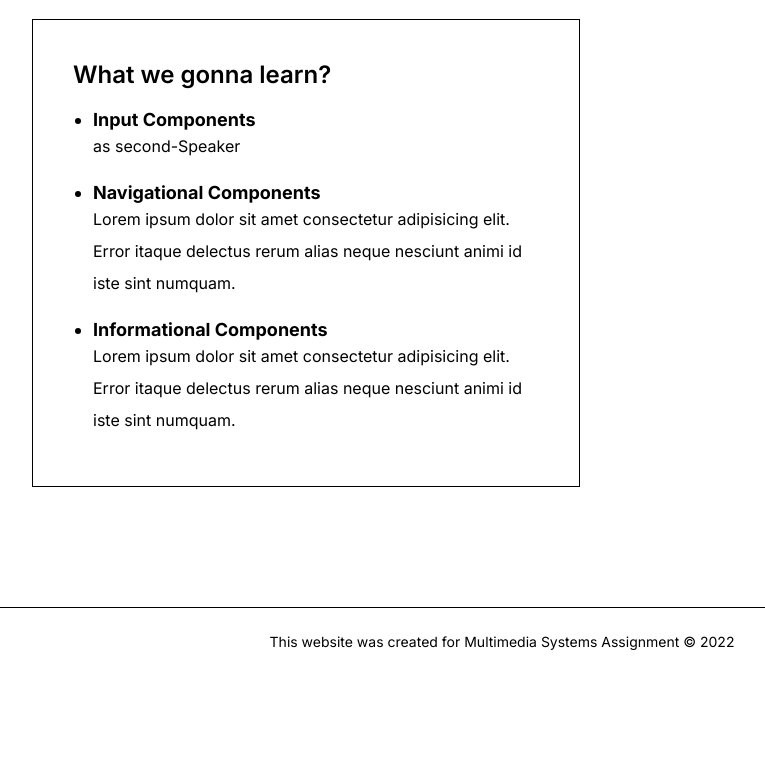
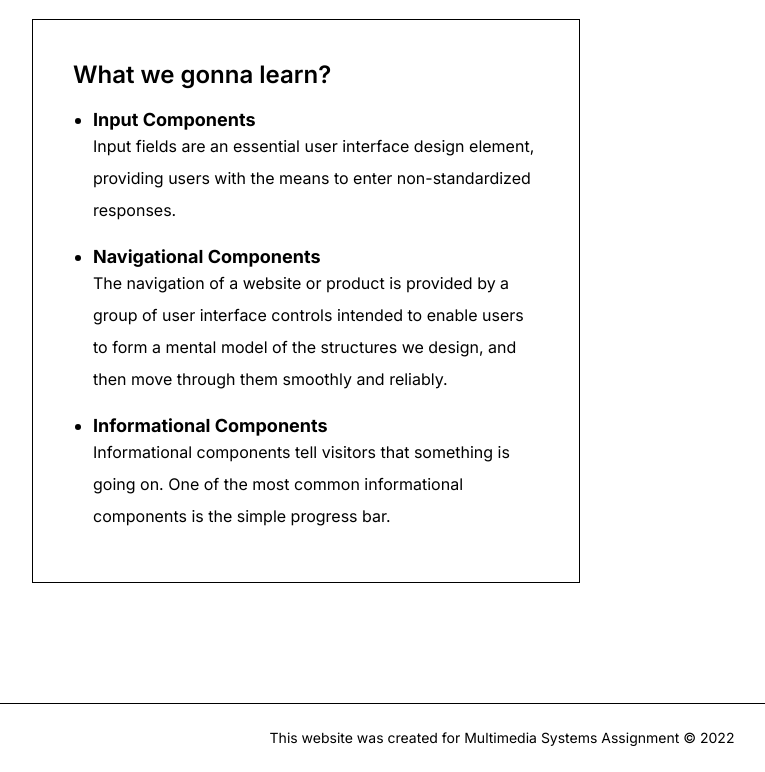
Before and after one commit to daryramadhan/UIUX-Learning-Platform, a plain HTML site: page index.html in a window 1280 px wide. Shown: the part 1617-2389 px from the top of the page, without its empty margins (138-903 px from the left). Before the commit the page ends 2293 px from the top, so only its background shows below. Drawn offline with Linux system fonts and the light colour scheme.

Commit message:
Update index.html

```diff
--- a/index.html
+++ b/index.html
@@ -63,11 +63,11 @@
 
           <ul>
             <li class="components">Input Components</li>
-            <p>as second-Speaker</p>
+            <p>Input fields are an essential user interface design element, providing users with the means to enter non-standardized responses.</p>
             <li class="components">Navigational Components</li>
-            <p>Lorem ipsum dolor sit amet consectetur adipisicing elit. Error itaque delectus rerum alias neque nesciunt animi id iste sint numquam.</p>
+            <p>The navigation of a website or product is provided by a group of user interface controls intended to enable users to form a mental model of the structures we design, and then move through them smoothly and reliably.</p>
             <li class="components">Informational Components</li>
-            <p>Lorem ipsum dolor sit amet consectetur adipisicing elit. Error itaque delectus rerum alias neque nesciunt animi id iste sint numquam.</p>
+            <p>Informational components tell visitors that something is going on. One of the most common informational components is the simple progress bar.</p>
           </ul>
 
         </article>
```
